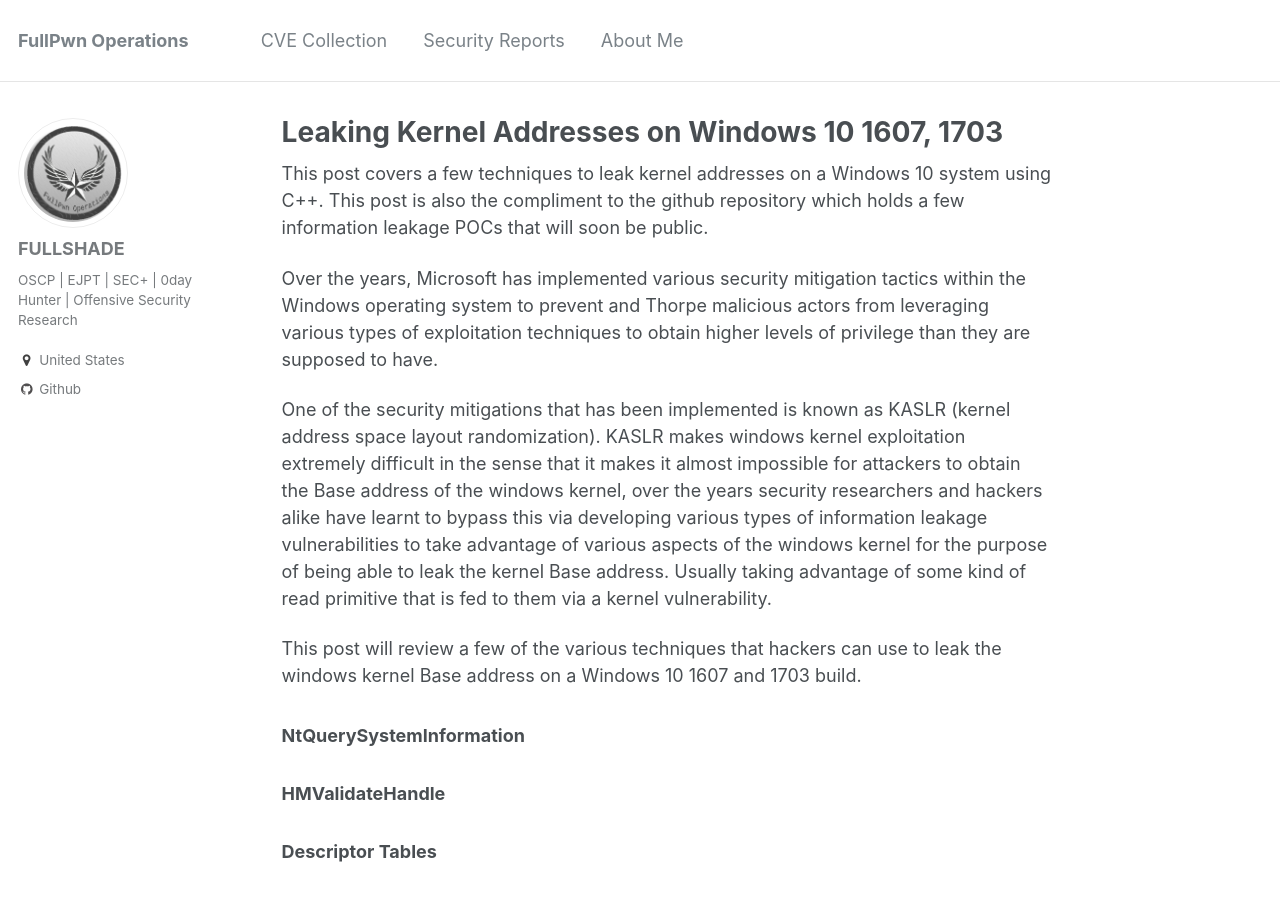
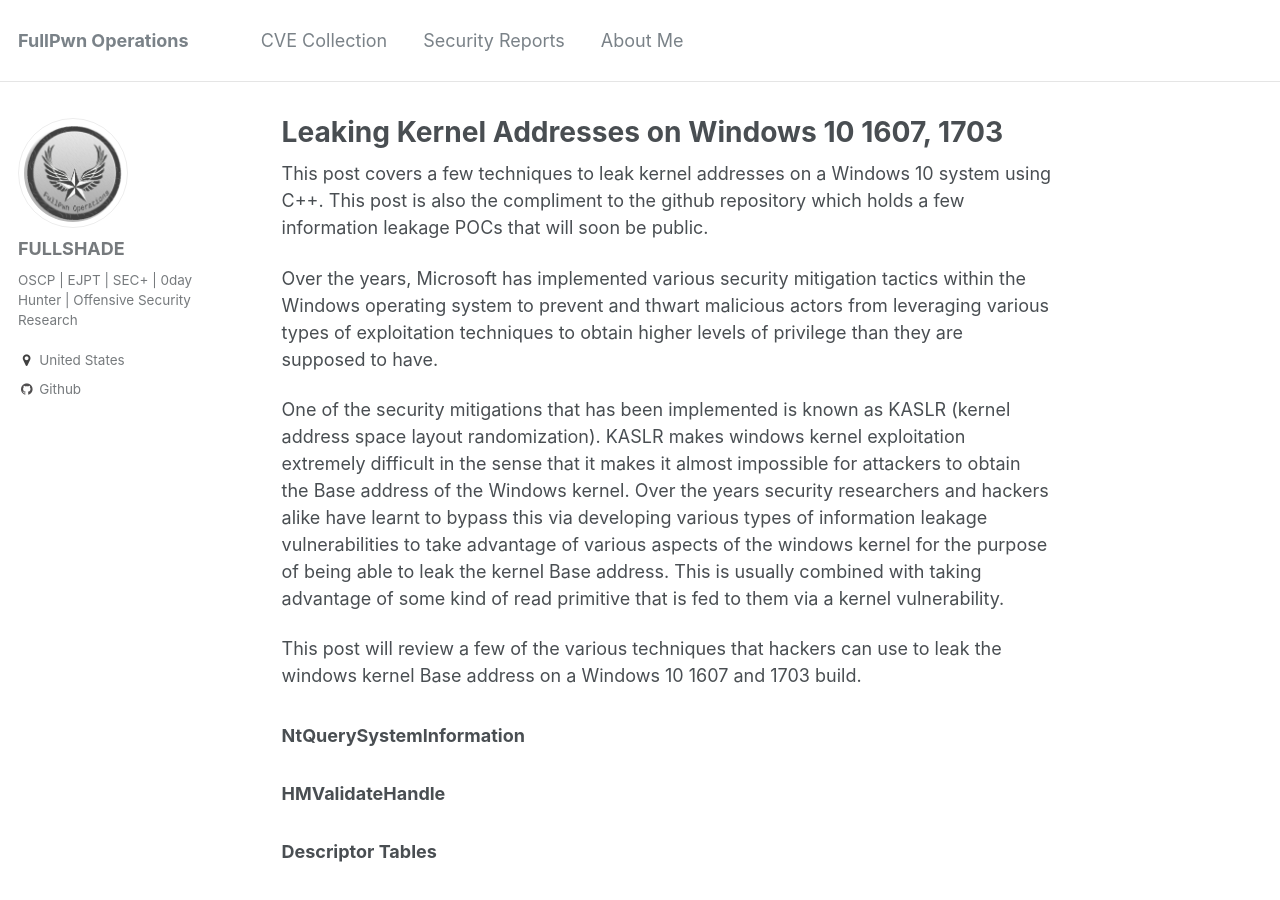
Before and after one commit to asdyxcyxc/FULLSHADE.github.io, a Jekyll site: the page built from _posts/2020-04-20-Windows-10-kaslr-infoleak.md, in a window 1280 px wide and 900 px high. Built offline with Jekyll 4.4.1, drawn with Linux system fonts in a browser that asks for light colours; comment, search, counter and statistics services are not loaded.

Commit message:
Update 2020-04-20-Windows-10-kaslr-infoleak.md

```diff
--- a/_posts/2020-04-20-Windows-10-kaslr-infoleak.md
+++ b/_posts/2020-04-20-Windows-10-kaslr-infoleak.md
@@ -5,17 +5,13 @@
 
 This post covers a few techniques to leak kernel addresses on a Windows 10 system using C++. This post is also the compliment to the github repository which holds a few information leakage POCs that will soon be public.
 
-Over the years, Microsoft has implemented various security mitigation tactics within the Windows operating system to prevent and Thorpe malicious actors from leveraging various types of exploitation techniques to obtain higher levels of privilege than they are supposed to have.
+Over the years, Microsoft has implemented various security mitigation tactics within the Windows operating system to prevent and thwart malicious actors from leveraging various types of exploitation techniques to obtain higher levels of privilege than they are supposed to have.
 
-One of the security mitigations that has been implemented is known as KASLR (kernel address space layout randomization). KASLR makes windows kernel exploitation extremely difficult in the sense that it makes it almost impossible for attackers to obtain the Base address of the windows kernel, over the years security researchers and hackers alike have learnt to bypass this via developing various types of information leakage vulnerabilities to take advantage of various aspects of the windows kernel for the purpose of being able to leak the kernel Base address. Usually taking advantage of some kind of read primitive that is fed to them via a kernel vulnerability.
+One of the security mitigations that has been implemented is known as KASLR (kernel address space layout randomization). KASLR makes windows kernel exploitation extremely difficult in the sense that it makes it almost impossible for attackers to obtain the Base address of the Windows kernel. Over the years security researchers and hackers alike have learnt to bypass this via developing various types of information leakage vulnerabilities to take advantage of various aspects of the windows kernel for the purpose of being able to leak the kernel Base address. This is usually combined with taking advantage of some kind of read primitive that is fed to them via a kernel vulnerability.
 
 This post will review a few of the various techniques that hackers can use to leak the windows kernel Base address on a Windows 10 1607 and 1703 build.
 
-
 ### NtQuerySystemInformation
-
-
-
 ### HMValidateHandle
 ### Descriptor Tables
 ### DesktopHeap
```
